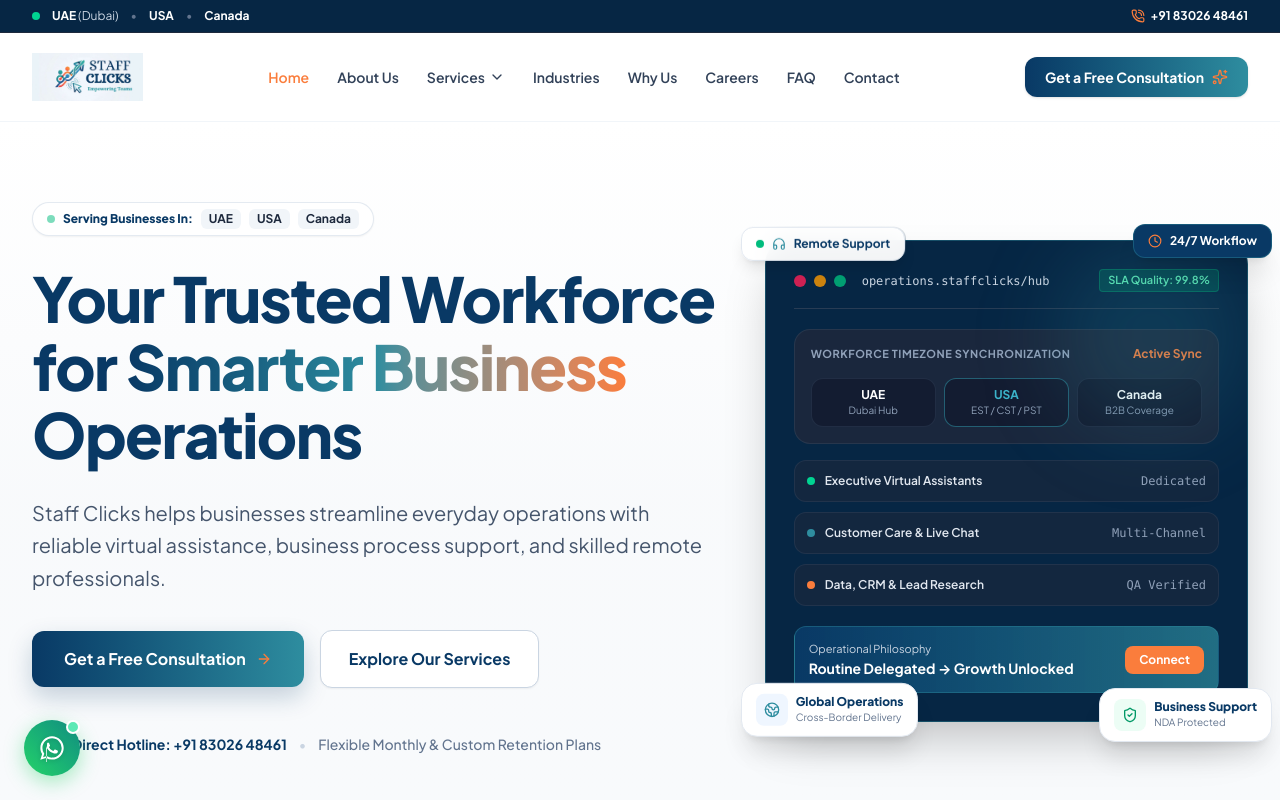
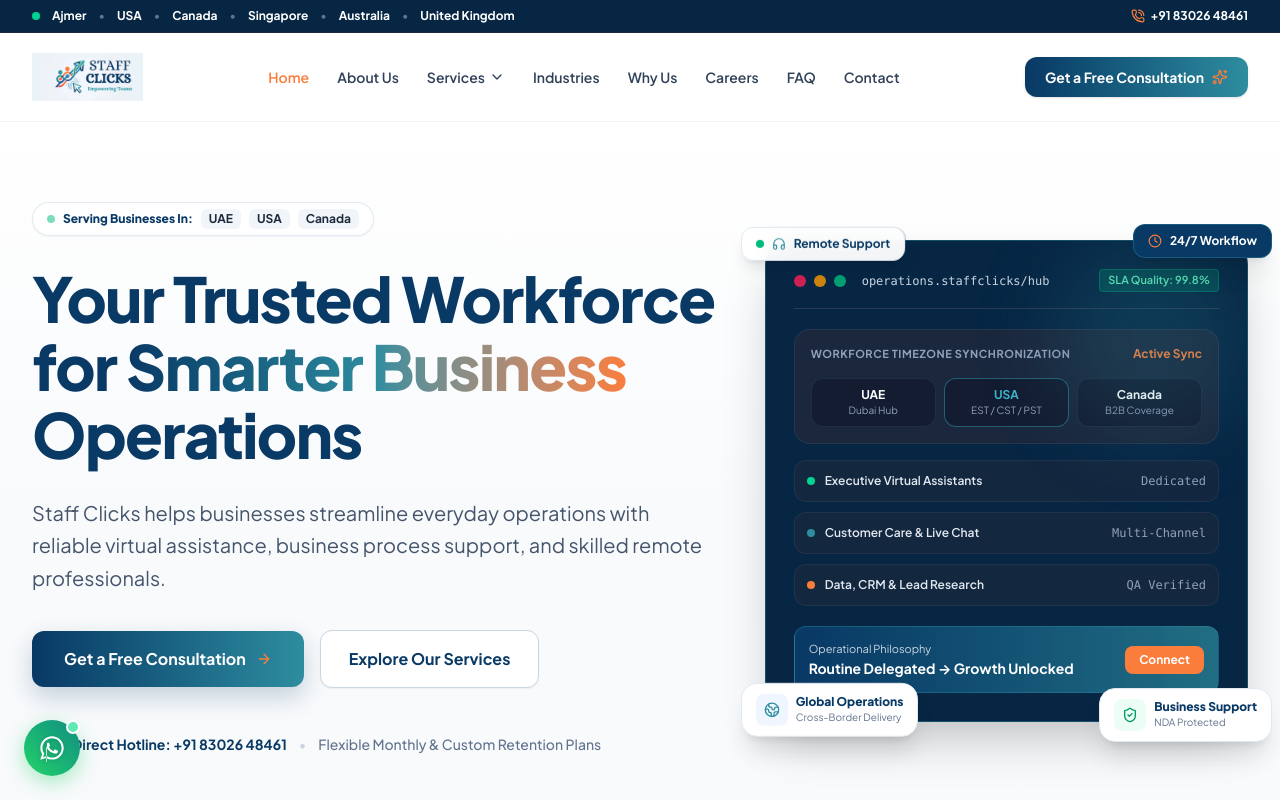
Before and after one commit to Eshbanoliver/sc-website, a React (Vite) app: page / in a window 1280 px wide. Shown: the top 800 px of the page. Built offline with nearby package versions, Linux system fonts and the light colour scheme.

Commit message:
updated files

```diff
--- a/src/components/Navbar.tsx
+++ b/src/components/Navbar.tsx
@@ -95,7 +95,7 @@
               <span className="hidden xs:inline">Support:</span>
             </span>
             <span className="text-slate-300 shrink-0">
-              <strong className="text-white">UAE</strong> (Dubai)
+              <strong className="text-white">Ajmer</strong>
             </span>
             <span className="text-slate-500">•</span>
             <span className="text-slate-300 shrink-0">
@@ -104,6 +104,18 @@
             <span className="text-slate-500">•</span>
             <span className="text-slate-300 shrink-0">
               <strong className="text-white">Canada</strong>
+            </span>
+            <span className="text-slate-500">•</span>
+            <span className="text-slate-300 shrink-0">
+              <strong className="text-white">Singapore</strong>
+            </span>
+            <span className="text-slate-500">•</span>
+            <span className="text-slate-300 shrink-0">
+              <strong className="text-white">Australia</strong>
+            </span>
+            <span className="text-slate-500">•</span>
+            <span className="text-slate-300 shrink-0">
+              <strong className="text-white">United Kingdom</strong>
             </span>
           </div>
 
--- a/src/data/companyData.ts
+++ b/src/data/companyData.ts
@@ -7,12 +7,15 @@
   email: "contact@staffclicks.com",
   operatingHours: "Monday – Saturday: 9:00 AM – 7:00 PM GST / EST & PST Support Available",
   markets: [
-    { name: "UAE", hub: "Dubai, United Arab Emirates", note: "Headquarters & Delivery Center" },
+    { name: "Ajmer", hub: "Ajmer, India", note: "Delivery Center & Operations Hub" },
     { name: "USA", hub: "United States", note: "Serving B2B Clients Nationwide" },
     { name: "Canada", hub: "Canada", note: "Remote Staffing & Process Support" },
+    { name: "Singapore", hub: "Singapore", note: "Asia-Pacific Support" },
+    { name: "Australia", hub: "Australia", note: "Oceania Business Solutions" },
+    { name: "United Kingdom", hub: "United Kingdom", note: "UK & European Client Operations" },
   ],
   stats: [
-    { label: "Markets Served", value: "UAE, USA & Canada", detail: "Global remote collaboration" },
+    { label: "Markets Served", value: "Ajmer, USA, Canada, Singapore, Australia & UK", detail: "Global remote collaboration" },
     { label: "Core Service Areas", value: "9+ Domains", detail: "Tailored BPO & virtual staffing" },
     { label: "Support Model", value: "Dedicated & Scalable", detail: "Aligned to client business hours" },
     { label: "SLA Commitment", value: "Strict Quality Benchmarks", detail: "Transparent communication" },
```
